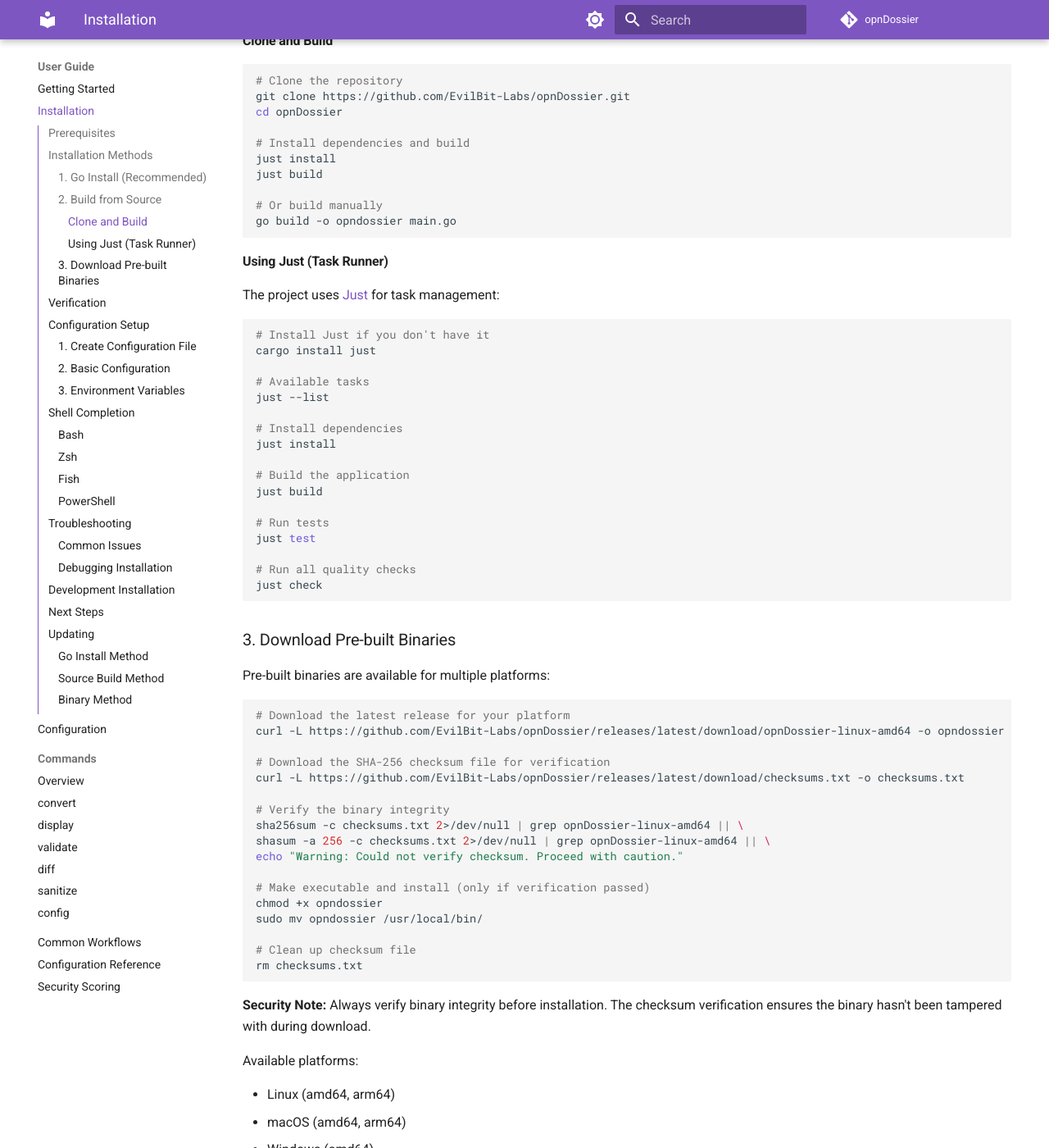
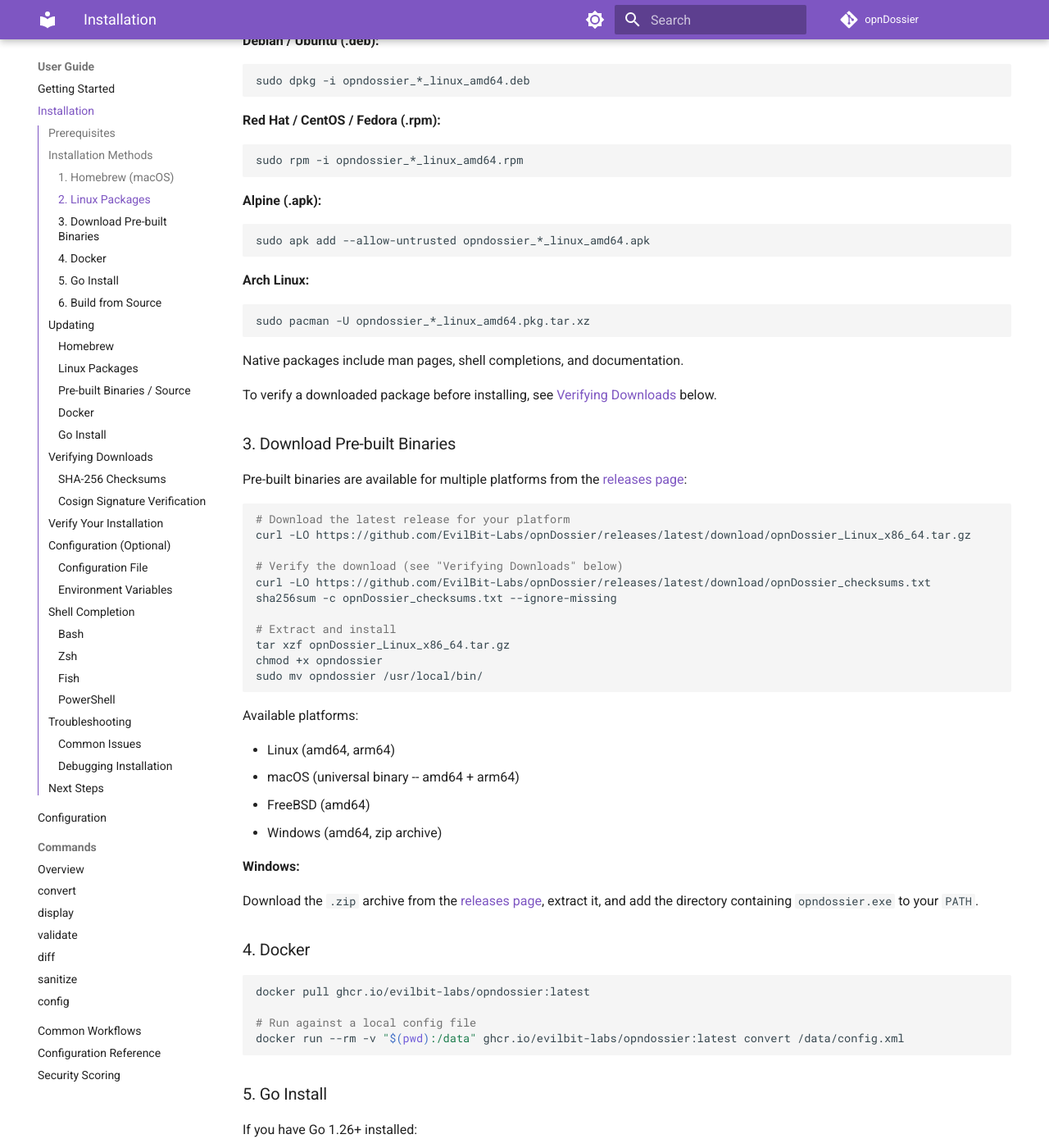
Before and after one commit to EvilBit-Labs/opnDossier, an MkDocs documentation site: the page built from docs/user-guide/installation.md, in a window 1280 px wide and 1400 px high, scrolled down 705 px. Shown: the whole window at 82% size. Built offline with MkDocs 1.6.1 and Material for MkDocs 9.7.7, drawn with Linux system fonts in a browser that asks for light colours; comment, search, counter and statistics services are not loaded; the version menu is left out; some of the changed text lies outside the part shown.

Commit message:
docs: restructure installation guide for clarity and completeness
Signed-off-by: UncleSp1d3r <unclesp1d3r@evilbitlabs.io>

````diff
--- a/docs/user-guide/installation.md
+++ b/docs/user-guide/installation.md
@@ -4,97 +4,168 @@
 
 ## Prerequisites
 
-- **Go 1.26+** (for building from source)
-- **Linux, macOS, or Windows** (cross-platform support)
+- **Linux, macOS, FreeBSD, or Windows** (cross-platform support)
+- **Go 1.26+** (only required for `go install` or building from source)
 
 ## Installation Methods
 
-### 1. Go Install (Recommended)
+### 1. Homebrew (macOS)
 
-The simplest way to install opnDossier if you have Go installed:
+```bash
+brew install EvilBit-Labs/tap/opndossier
+```
+
+This installs the binary along with shell completions for bash, zsh, and fish.
+
+### 2. Linux Packages
+
+Native packages are published with each release. Download the appropriate package from the [releases page](https://github.com/EvilBit-Labs/opnDossier/releases/latest):
+
+**Debian / Ubuntu (.deb):**
+
+```bash
+sudo dpkg -i opndossier_*_linux_amd64.deb
+```
+
+**Red Hat / CentOS / Fedora (.rpm):**
+
+```bash
+sudo rpm -i opndossier_*_linux_amd64.rpm
+```
+
+**Alpine (.apk):**
+
+```bash
+sudo apk add --allow-untrusted opndossier_*_linux_amd64.apk
+```
+
+**Arch Linux:**
+
+```bash
+sudo pacman -U opndossier_*_linux_amd64.pkg.tar.xz
+```
+
+Native packages include man pages, shell completions, and documentation.
+
+To verify a downloaded package before installing, see [Verifying Downloads](#verifying-downloads) below.
+
+### 3. Download Pre-built Binaries
+
+Pre-built binaries are available for multiple platforms from the [releases page](https://github.com/EvilBit-Labs/opnDossier/releases/latest):
+
+```bash
+# Download the latest release for your platform
+curl -LO https://github.com/EvilBit-Labs/opnDossier/releases/latest/download/opnDossier_Linux_x86_64.tar.gz
+
+# Verify the download (see "Verifying Downloads" below)
+curl -LO https://github.com/EvilBit-Labs/opnDossier/releases/latest/download/opnDossier_checksums.txt
+sha256sum -c opnDossier_checksums.txt --ignore-missing
+
+# Extract and install
+tar xzf opnDossier_Linux_x86_64.tar.gz
+chmod +x opndossier
+sudo mv opndossier /usr/local/bin/
+```
+
+Available platforms:
+
+- Linux (amd64, arm64)
+- macOS (universal binary -- amd64 + arm64)
+- FreeBSD (amd64)
+- Windows (amd64, zip archive)
+
+**Windows:**
+
+Download the `.zip` archive from the [releases page](https://github.com/EvilBit-Labs/opnDossier/releases/latest), extract it, and add the directory containing `opndossier.exe` to your `PATH`.
+
+### 4. Docker
+
+```bash
+docker pull ghcr.io/evilbit-labs/opndossier:latest
+
+# Run against a local config file
+docker run --rm -v "$(pwd):/data" ghcr.io/evilbit-labs/opndossier:latest convert /data/config.xml
+```
+
+### 5. Go Install
+
+If you have Go 1.26+ installed:
 
 ```bash
 go install github.com/EvilBit-Labs/opnDossier@latest
 ```
 
-This will install the latest release to your `$GOPATH/bin` directory.
+This installs the latest release to your `$GOPATH/bin` directory.
 
-### 2. Build from Source
-
-#### Clone and Build
+### 6. Build from Source
 
 ```bash
-# Clone the repository
 git clone https://github.com/EvilBit-Labs/opnDossier.git
 cd opnDossier
-
-# Install dependencies and build
-just install
-just build
-
-# Or build manually
 go build -o opndossier main.go
 ```
 
-#### Using Just (Task Runner)
+## Updating
 
-The project uses [Just](https://just.systems/) for task management:
+### Homebrew
 
 ```bash
-# Install Just if you don't have it
-cargo install just
-
-# Available tasks
-just --list
-
-# Install dependencies
-just install
-
-# Build the application
-just build
-
-# Run tests
-just test
-
-# Run all quality checks
-just check
+brew upgrade opndossier
 ```
 
-### 3. Download Pre-built Binaries
+### Linux Packages
 
-Pre-built binaries are available for multiple platforms:
+Download and install the latest package from the [releases page](https://github.com/EvilBit-Labs/opnDossier/releases/latest). The package manager will handle the upgrade.
+
+### Pre-built Binaries / Source
+
+Download the latest binary or pull and rebuild from source.
+
+### Docker
 
 ```bash
-# Download the latest release for your platform
-curl -L https://github.com/EvilBit-Labs/opnDossier/releases/latest/download/opnDossier-linux-amd64 -o opndossier
-
-# Download the SHA-256 checksum file for verification
-curl -L https://github.com/EvilBit-Labs/opnDossier/releases/latest/download/checksums.txt -o checksums.txt
-
-# Verify the binary integrity
-sha256sum -c checksums.txt 2>/dev/null | grep opnDossier-linux-amd64 || \
-shasum -a 256 -c checksums.txt 2>/dev/null | grep opnDossier-linux-amd64 || \
-echo "Warning: Could not verify checksum. Proceed with caution."
-
-# Make executable and install (only if verification passed)
-chmod +x opndossier
-sudo mv opndossier /usr/local/bin/
-
-# Clean up checksum file
-rm checksums.txt
+docker pull ghcr.io/evilbit-labs/opndossier:latest
 ```
 
-**Security Note:** Always verify binary integrity before installation. The checksum verification ensures the binary hasn't been tampered with during download.
+### Go Install
 
-Available platforms:
+```bash
+go install github.com/EvilBit-Labs/opnDossier@latest
+```
 
-- Linux (amd64, arm64)
-- macOS (amd64, arm64)
-- Windows (amd64)
+## Verifying Downloads
 
-## Verification
+Every release publishes a `opnDossier_checksums.txt` file containing SHA-256 hashes for all release artifacts (packages, binaries, and archives). The checksum file is signed with [Cosign](https://docs.sigstore.dev/cosign/overview/) keyless signatures via Sigstore.
 
-Verify your installation:
+### SHA-256 Checksums
+
+```bash
+# Download the checksum file
+curl -LO https://github.com/EvilBit-Labs/opnDossier/releases/latest/download/opnDossier_checksums.txt
+
+# Verify your downloaded file against the checksums
+sha256sum -c opnDossier_checksums.txt --ignore-missing
+```
+
+### Cosign Signature Verification
+
+If you have [Cosign](https://docs.sigstore.dev/cosign/system_config/installation/) installed, you can verify the checksum file itself was produced by the official release pipeline:
+
+```bash
+# Download the signature bundle
+curl -LO https://github.com/EvilBit-Labs/opnDossier/releases/latest/download/opnDossier_checksums.txt.sigstore.json
+
+# Verify (replace TAG with the release tag, e.g. v0.9.0)
+cosign verify-blob \
+  --certificate-identity "https://github.com/EvilBit-Labs/opnDossier/.github/workflows/release.yml@refs/tags/TAG" \
+  --certificate-oidc-issuer "https://token.actions.githubusercontent.com" \
+  --bundle opnDossier_checksums.txt.sigstore.json \
+  opnDossier_checksums.txt
+```
+
+## Verify Your Installation
+
+After installing, verify your installation:
 
 ```bash
 # Check version
@@ -107,21 +178,13 @@
 opndossier completion bash  # Should show bash completion script
 ```
 
-## Configuration Setup
+## Configuration (Optional)
 
-### 1. Create Configuration File
+opnDossier works out of the box with no configuration file. All settings can be passed as command-line flags or environment variables. If you want to set persistent defaults, you can create a configuration file.
 
-opnDossier looks for a configuration file at `~/.opnDossier.yaml`:
+### Configuration File
 
-```bash
-touch ~/.opnDossier.yaml
-```
-
-You can also specify a custom config file location with the `--config` flag.
-
-### 2. Basic Configuration
-
-Create a basic configuration file:
+opnDossier looks for `~/.opnDossier.yaml` if it exists:
 
 ```yaml
 # ~/.opnDossier.yaml
@@ -130,14 +193,18 @@
 format: markdown
 ```
 
-### 3. Environment Variables
+You can also point to a different file with `--config /path/to/config.yaml`.
 
-Set up environment variables for your shell:
+### Environment Variables
+
+Settings can also be set via environment variables:
 
 ```bash
 # Add to ~/.bashrc, ~/.zshrc, etc.
 export OPNDOSSIER_VERBOSE=false
 ```
+
+See the [Configuration Guide](configuration.md) for the full list of options and precedence rules.
 
 ## Shell Completion
 
@@ -185,90 +252,71 @@
 
 1. **Command not found**
 
+   First, check whether the binary is on your system:
+
    ```bash
-   # Check if Go bin is in PATH
-   echo $GOPATH/bin
-   export PATH=$PATH:$GOPATH/bin
+   which opndossier
    ```
+
+   If nothing is returned, the fix depends on how you installed:
+
+   - **Homebrew:** Run `brew link opndossier` or start a new shell session.
+
+   - **Linux package (deb/rpm/apk):** The package installs to `/usr/bin/` -- verify the package is installed with your package manager (e.g., `dpkg -l | grep opndossier`).
+
+   - **Pre-built binary:** Ensure you moved the binary to a directory in your `PATH` (e.g., `/usr/local/bin/`).
+
+   - **Go install:** Add the Go bin directory to your `PATH`:
+
+     ```bash
+     export PATH=$PATH:$(go env GOPATH)/bin
+     ```
+
+     Add this line to `~/.bashrc`, `~/.zshrc`, or your shell's config file to make it permanent.
 
 2. **Permission denied**
 
    ```bash
-   # Make binary executable
+   # Make binary executable (pre-built binary or source build)
    chmod +x opndossier
    ```
 
 3. **Config file not found**
 
+   A configuration file is not required. If you are using one and see this error, verify its location:
+
    ```bash
-   # Verify config file location
    ls -la ~/.opnDossier.yaml
 
-   # Use custom config location
+   # Or specify a custom location
    opndossier --config /path/to/config.yaml convert config.xml
    ```
 
 ### Debugging Installation
 
 ```bash
-# Check Go environment
-go env GOPATH GOBIN
-
-# Verify build
-go version
-go build -v .
+# Verify the binary runs
+opndossier version
 
 # Test with verbose output
 opndossier --verbose --help
 ```
 
-## Development Installation
-
-For development and contributing:
+If you installed via `go install` or built from source and need to troubleshoot the Go toolchain:
 
 ```bash
-# Clone with development setup
-git clone https://github.com/EvilBit-Labs/opnDossier.git
-cd opnDossier
-
-# Install dependencies (Go modules + pre-commit hooks)
-just install
-
-# Run quality checks
-just check
-
-# Run CI-equivalent checks
-just ci-check
+go env GOPATH GOBIN
+go version
 ```
 
 ## Next Steps
 
 After installation:
 
-1. Read the [Configuration Guide](configuration.md) to set up your preferences
-2. Check the [Usage Guide](usage.md) for common workflows
-3. Review [Examples](../examples/index.md) for practical use cases
-
-## Updating
-
-### Go Install Method
-
-```bash
-# Update to latest version
-go install github.com/EvilBit-Labs/opnDossier@latest
-```
-
-### Source Build Method
-
-```bash
-# Update source and rebuild
-git pull origin main
-just build
-```
-
-### Binary Method
-
-Download and replace the binary with the latest release.
+1. Follow the [Getting Started](getting-started.md) tutorial to process your first config
+2. Read the [Configuration Guide](configuration.md) to set up your preferences
+3. Check the [Commands Overview](commands/overview.md) for the full command reference
+4. Review [Common Workflows](workflows.md) for real-world patterns
 
 ---
 
````
